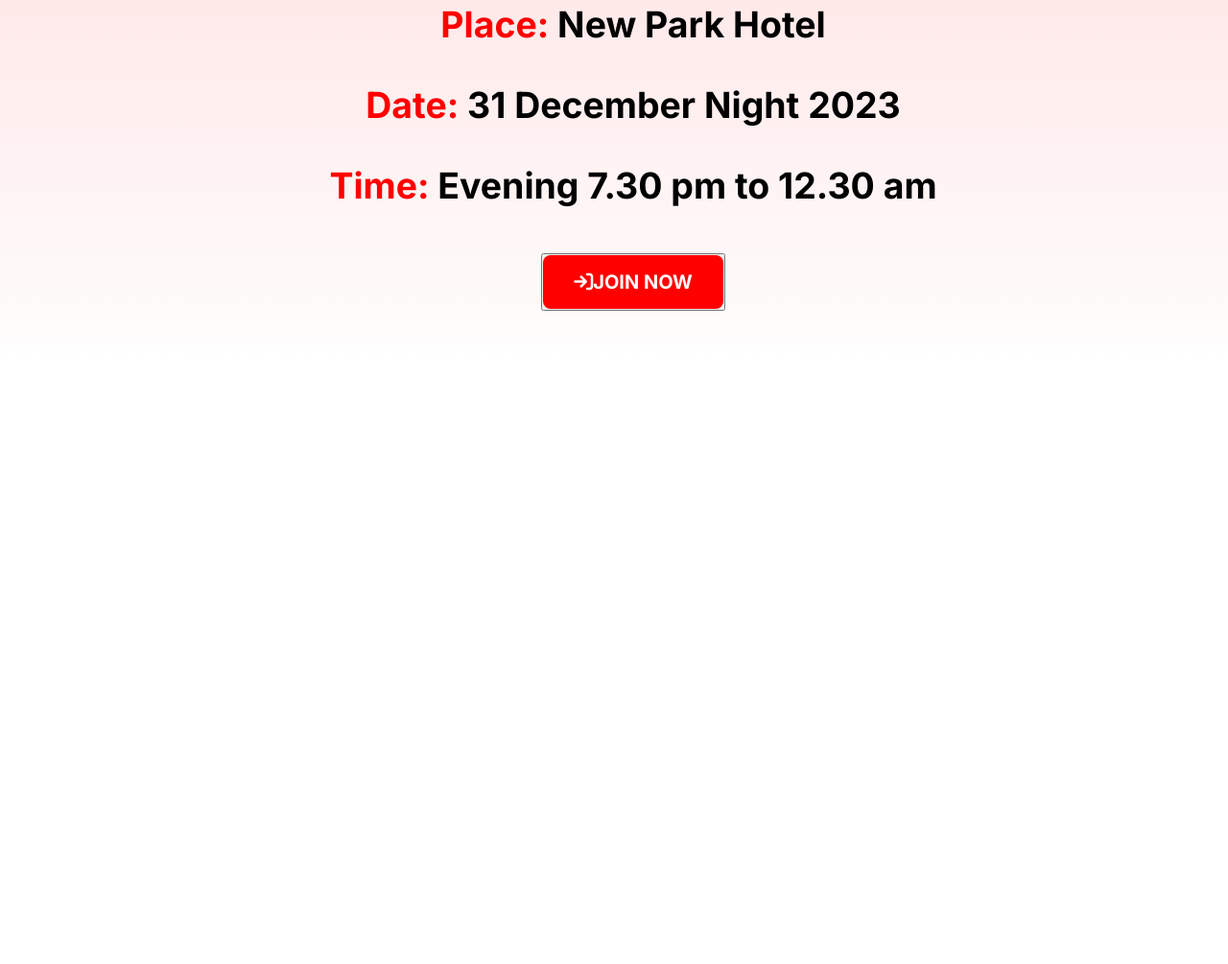
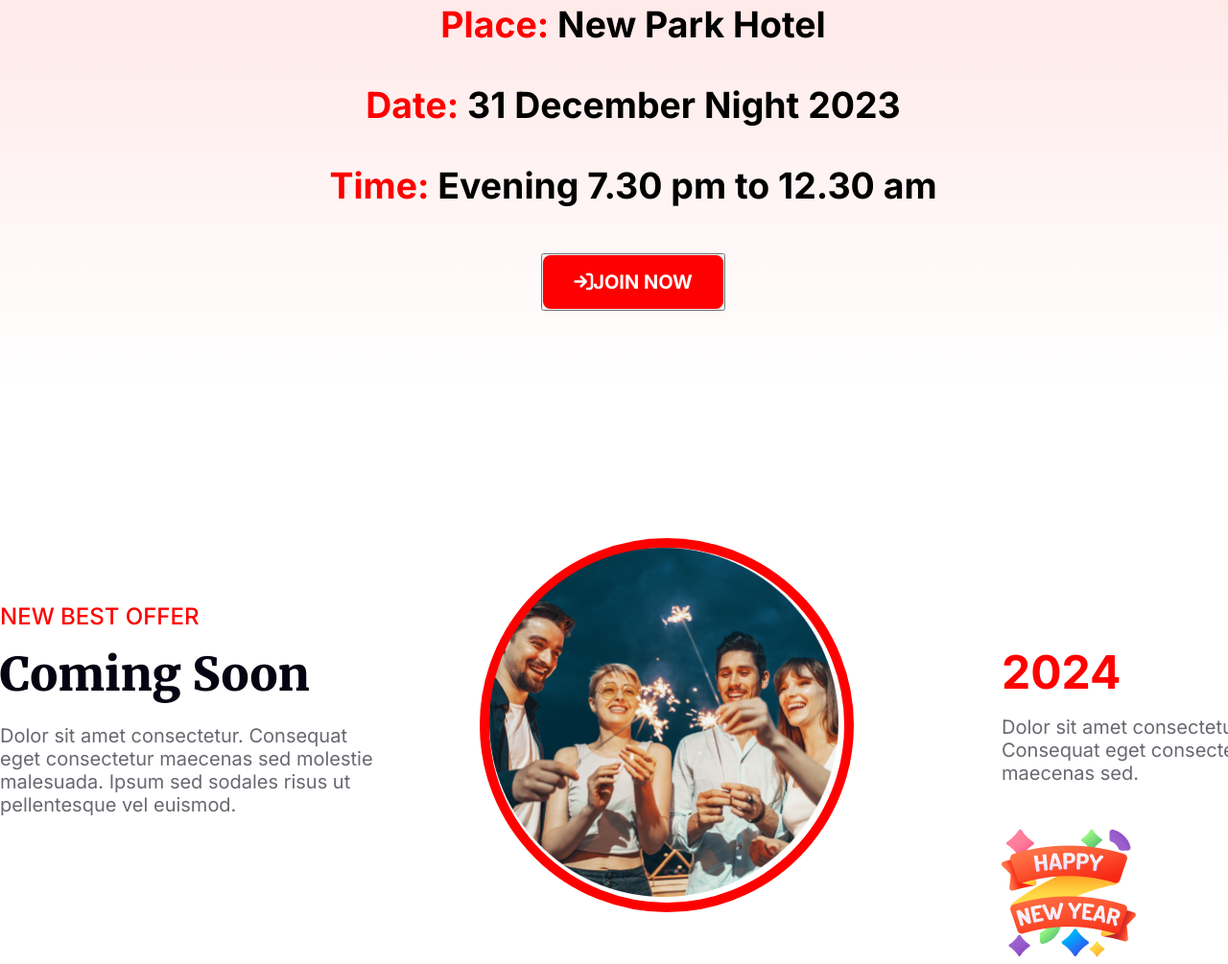
Before and after one commit to imtiazfilms/New-year-repo, a plain HTML site: page index.html in a window 1280 px wide. Shown: the part 2494-3499 px from the top of the page at 96% size. Before the commit the page ends 2898 px from the top, so only its background shows below. Drawn offline with Linux system fonts and the light colour scheme.

Commit message:
best offer added

```diff
--- a/index.html
+++ b/index.html
@@ -56,6 +56,27 @@
          </section>
         <!-- location section end here -->
 
+        <!-- best offer section start here -->
+         <section class="best-offer-container">
+            <div class="comming-soon">
+                <p class="comming-subtitel">NEW BEST OFFER</p>
+                <h3 class="comming-titel">Coming Soon</h3>
+                <p class="comming-discription">Dolor sit amet consectetur. Consequat eget consectetur maecenas sed molestie malesuada. Ipsum sed sodales risus ut pellentesque vel euismod. </p>
+            </div>
+            <div class="best-offer-image">
+                <img src="images/Ellipse 1.png" alt="">
+            </div>
+            <div class="best-ofeer-2024">
+                <h3 class="best-ofeer-2024-titel">2024</h3>
+                <p class="best-ofeer-2024-discription">Dolor sit amet consectetur. Consequat eget consectetur maecenas sed.</p>
+                <div class="best-offer-happy-new-year-image">
+                    <img src="images/Group 96.png" alt="">
+                </div>
+
+            </div>
+         </section>
+        <!-- best offer section end here -->
+
     </main>
     <footer>
 
--- a/style.css
+++ b/style.css
@@ -171,3 +171,84 @@
     text-decoration: none;
     text-align: center;
 }
+
+/* best offer container style */
+.best-offer-container{
+    width: 1320px;
+    height: 463px;
+    margin: 0 auto;
+    display: flex;
+    align-items: center;
+    text-align: left;
+    justify-content: center;
+    margin-top: 120px;
+}
+.comming-soon {
+    width: 393px;
+    height: 255px;
+    margin-right: 70px;
+    margin-top: 104px;
+    margin-bottom: 104px;
+}
+.comming-subtitel {
+    color: rgb(255, 0, 0);
+    font-family: Inter;
+    font-size: 24px;
+    font-weight: 500;
+}
+.comming-titel {
+    color: rgb(7, 2, 17);
+    font-family: Merriweather;
+    font-size: 48px;
+    font-weight: 900;
+    padding-top: 16px;
+    padding-bottom: 22px;
+}
+.comming-discription {
+    color: rgba(7, 2, 17, 0.6);
+    font-family: Inter;
+    font-size: 20px;
+    font-weight: 400;
+}
+.best-offer-image {
+    width: 370px;
+    height: 370px;
+    background-color: #FFFFFF;
+    border: 10px solid #FF0000;
+    border-radius: 50%;
+    margin: 0 auto;
+
+}
+.best-offer-image img{
+    width: 364.84px;
+    height: 364.84px;
+    margin: 0 auto;
+}
+.best-ofeer-2024 {
+    width: 276px;
+    height: 170px;
+    margin-left: 118px;
+}
+
+.best-ofeer-2024-titel {
+    color: rgb(255, 0, 0);
+    font-family: Inter;
+    font-size: 48px;
+    font-weight: 700;
+    padding-right: 149.67px;
+    padding-bottom: 16px;
+
+
+}
+.best-ofeer-2024-discription {
+    color: rgba(7, 2, 17, 0.6);
+    font-family: Inter;
+    font-size: 20px;
+    font-weight: 400;
+}
+.best-offer-happy-new-year-image {
+    width: 140px;
+    height: 140px;
+    padding-top: 43px;
+    padding-right: 136px;
+}
```
